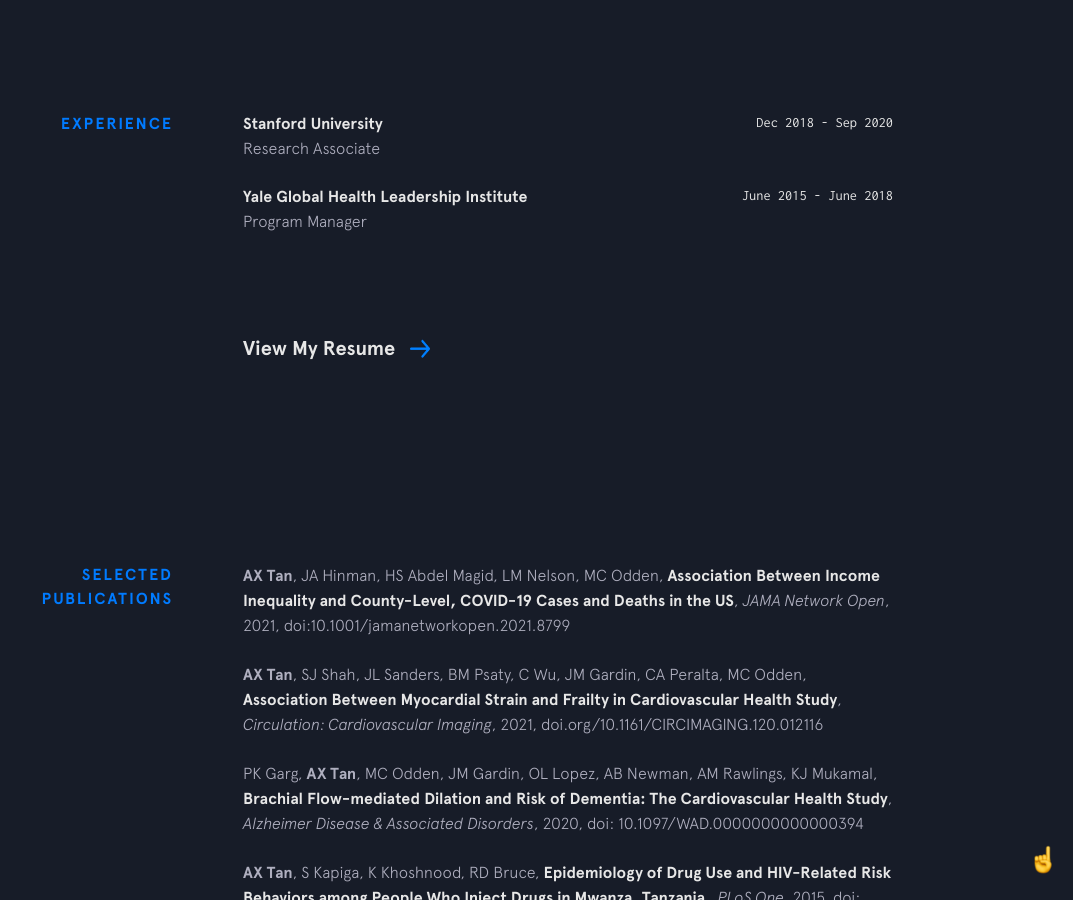
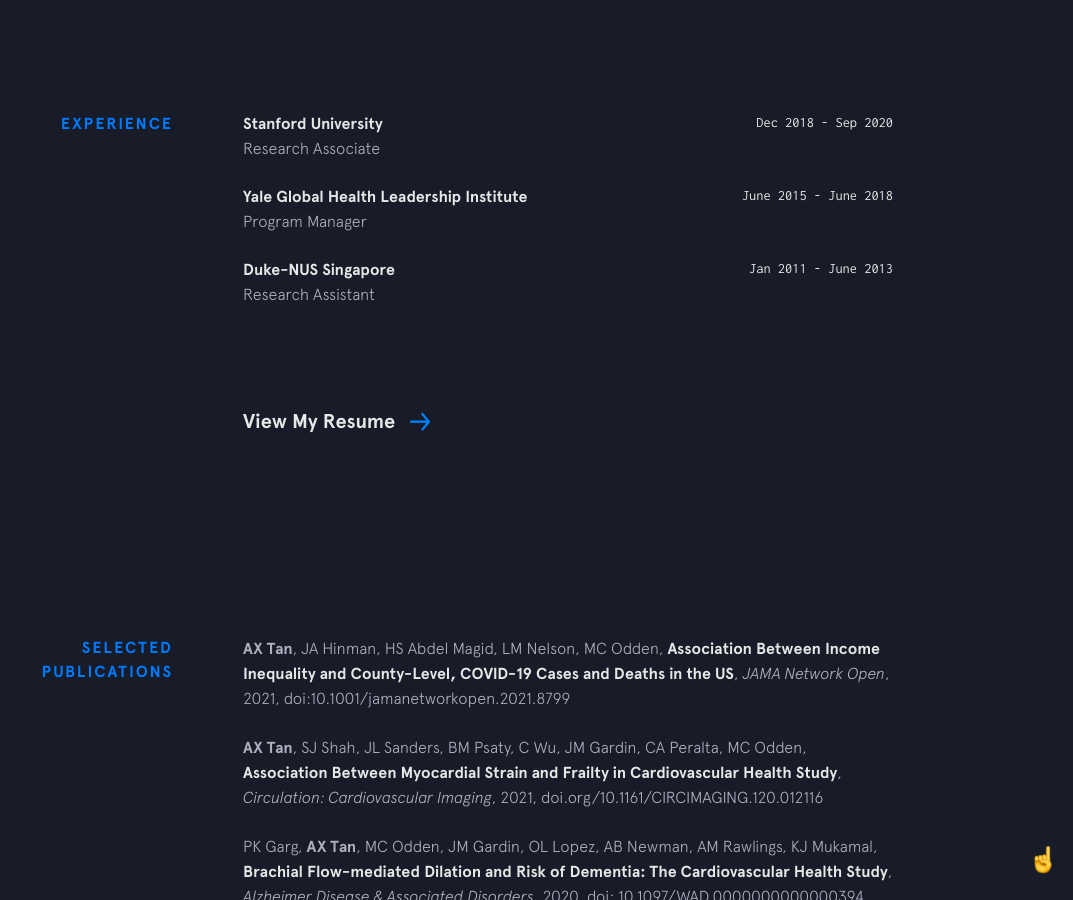
Before and after one commit to annabelxtan/annabelxtan.github.io, a Jekyll site: the page built from index.html, in a window 1280 px wide and 900 px high, scrolled down 1803 px. Shown: the whole window, without its empty margins (207-1280 px from the left). Built offline with Jekyll 4.4.1, drawn with Linux system fonts in a browser that asks for light colours; nearby versions of some CDN libraries.

Commit message:
Update experience.yml

```diff
--- a/_data/experience.yml
+++ b/_data/experience.yml
@@ -7,3 +7,8 @@
   url: http://ghli.yale.edu
   time: June 2015 - June 2018
   position: Program Manager
+
+- company: Duke-NUS Singapore
+  url:
+  time: Jan 2011 - June 2013
+  position: Research Assistant
```
